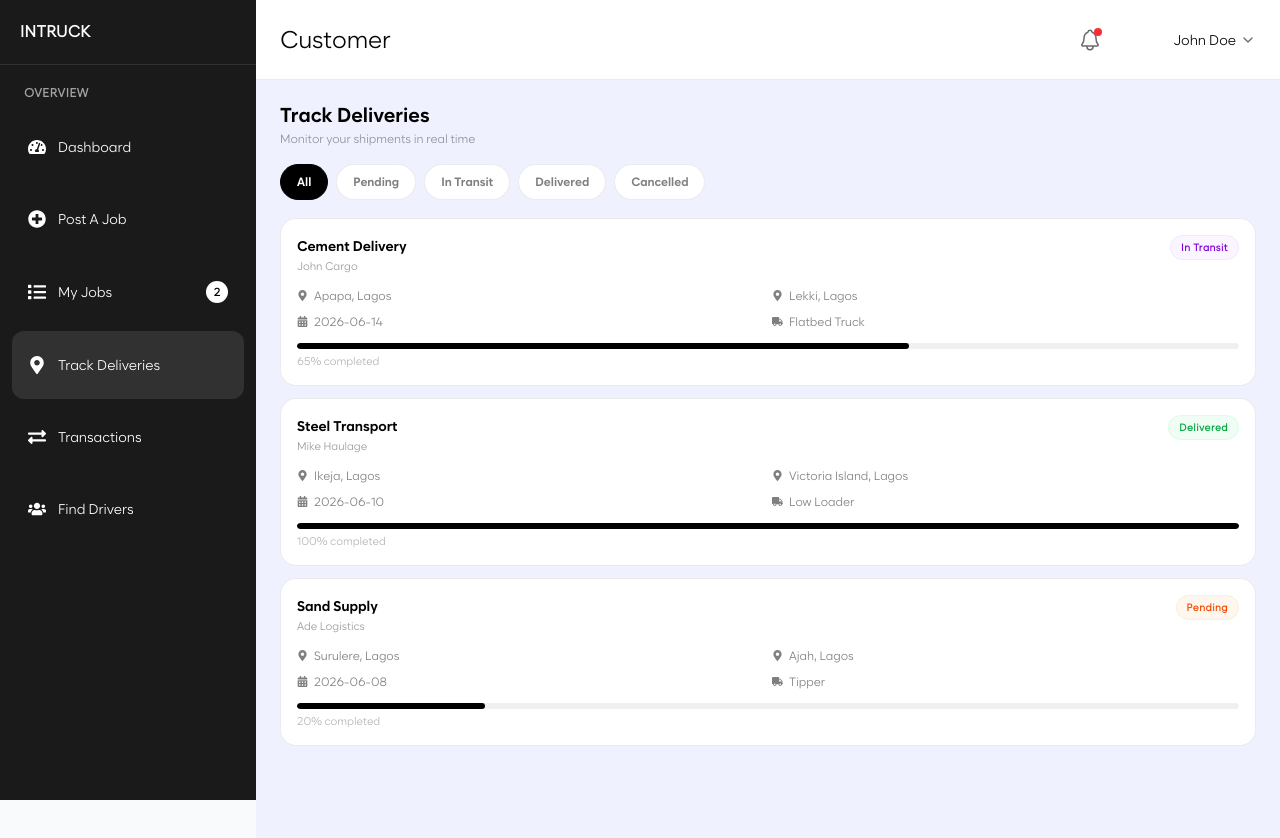
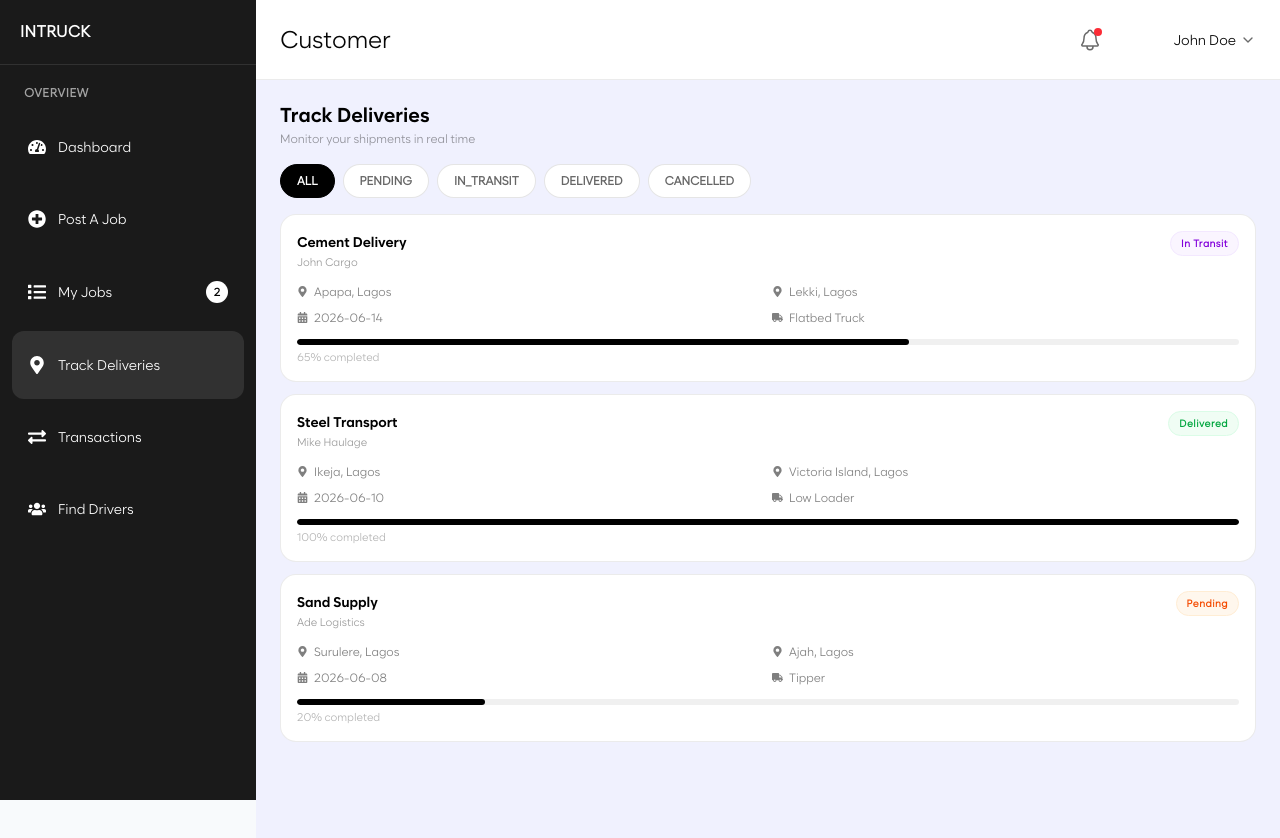
Before and after one commit to Quwambinuyo/InTruck, a React (Vite) app: page /customer/track in a window 1280 px wide. Shown: the top 838 px of the page. Built offline with nearby package versions, Linux system fonts and the light colour scheme.

Commit message:
quick bug fix on signup

```diff
--- a/src/customer/components/deliveries/TrackDeliveries.tsx
+++ b/src/customer/components/deliveries/TrackDeliveries.tsx
@@ -1,6 +1,7 @@
 import { useState } from "react";
 import { FaTruck, FaMapMarkerAlt, FaCalendarAlt } from "react-icons/fa";
 import StatusPill from "../../../ui/StatusPill";
+import FilterChip from "../../../ui/FilterChip";
 import TrackDeliveryDrawer from "./TrackDeliveryDrawer";
 
 type DeliveryStatus = "pending" | "in_transit" | "delivered" | "cancelled";
@@ -61,7 +62,9 @@ const MOCK_DELIVERIES: Delivery[] = [
   },
 ];
 
-const FILTERS: (DeliveryStatus | "all")[] = [
+type Filter = DeliveryStatus | "all";
+
+const FILTERS: Filter[] = [
   "all",
   "pending",
   "in_transit",
@@ -69,16 +72,8 @@ const FILTERS: (DeliveryStatus | "all")[] = [
   "cancelled",
 ];
 
-const filterLabel: Record<string, string> = {
-  all: "All",
-  pending: "Pending",
-  in_transit: "In Transit",
-  delivered: "Delivered",
-  cancelled: "Cancelled",
-};
-
 const TrackDeliveries = () => {
-  const [filter, setFilter] = useState<DeliveryStatus | "all">("all");
+  const [filter, setFilter] = useState<Filter>("all");
   const [selected, setSelected] = useState<Delivery | null>(null);
 
   const filtered =
@@ -97,28 +92,14 @@ const TrackDeliveries = () => {
         </p>
       </div>
 
-      <div className="flex gap-2 overflow-x-auto pb-0.5">
-        {FILTERS.map((f) => (
-          <button
-            key={f}
-            onClick={() => setFilter(f)}
-            className={`px-4 py-2 zabalBoldFont rounded-full text-[12px] border whitespace-nowrap transition-colors ${
-              filter === f
-                ? "bg-black text-white border-black"
-                : "bg-white text-black/50 border-black/[0.08] hover:border-black/20"
-            }`}
-          >
-            {filterLabel[f]}
-          </button>
-        ))}
-      </div>
+      <FilterChip options={FILTERS} value={filter} onChange={setFilter} />
 
       <div className="space-y-3">
         {filtered.map((d) => (
           <div
             key={d.id}
             onClick={() => setSelected(d)}
-            className="bg-white border border-black/[0.08] rounded-2xl p-4 space-y-3 cursor-pointer hover:border-black/20 transition-colors"
+            className="bg-white border border-black/[0.08] rounded-2xl p-4 space-y-3 cursor-pointer hover:border-black/20 transition"
           >
             <div className="flex items-start justify-between">
               <div>
@@ -135,14 +116,17 @@ const TrackDeliveries = () => {
                 <FaMapMarkerAlt size={11} />
                 <span className="truncate">{d.pickup}</span>
               </div>
+
               <div className="flex items-center gap-1.5">
                 <FaMapMarkerAlt size={11} />
                 <span className="truncate">{d.dropoff}</span>
               </div>
+
               <div className="flex items-center gap-1.5">
                 <FaCalendarAlt size={11} />
                 <span>{d.date}</span>
               </div>
+
               <div className="flex items-center gap-1.5">
                 <FaTruck size={11} />
                 <span>{d.truck}</span>
--- a/src/customer/components/jobs/PostJob.tsx
+++ b/src/customer/components/jobs/PostJob.tsx
@@ -61,7 +61,7 @@ const PostJob = () => {
   const [pricingMode, setPricingMode] = useState<PricingMode>("open");
   const [cargoType, setCargoType] = useState("");
   const [selectOpen, setSelectOpen] = useState(false);
-  const [pricingOpen, setPricingOpen] = useState(false);
+  // const [pricingOpen, setPricingOpen] = useState(false);
   const [submitted, setSubmitted] = useState(false);
 
   if (submitted) {
--- a/src/pages/auth/SignUp.tsx
+++ b/src/pages/auth/SignUp.tsx
@@ -1,5 +1,6 @@
 import { useForm, Controller } from "react-hook-form";
 import { Link, useNavigate } from "react-router-dom";
+import { useState } from "react";
 import AuthLayout from "./AuthLayout";
 import { Field, SelectField } from "./FormField";
 import Button from "../../ui/Button";
@@ -29,6 +30,8 @@ type SignUpForm = {
 
 export default function SignUp() {
   const navigate = useNavigate();
+  const [businessTypeOpen, setBusinessTypeOpen] = useState(false);
+  const [stateOpen, setStateOpen] = useState(false);
 
   const {
     register,
@@ -197,6 +200,8 @@ export default function SignUp() {
                       onChange={field.onChange}
                       error={errors.businessType?.message}
                       placeholder="Select type"
+                      open={businessTypeOpen}
+                      setOpen={setBusinessTypeOpen}
                     />
                   )}
                 />
@@ -213,6 +218,8 @@ export default function SignUp() {
                       onChange={field.onChange}
                       error={errors.state?.message}
                       placeholder="Select state"
+                      open={stateOpen}
+                      setOpen={setStateOpen}
                     />
                   )}
                 />
```
